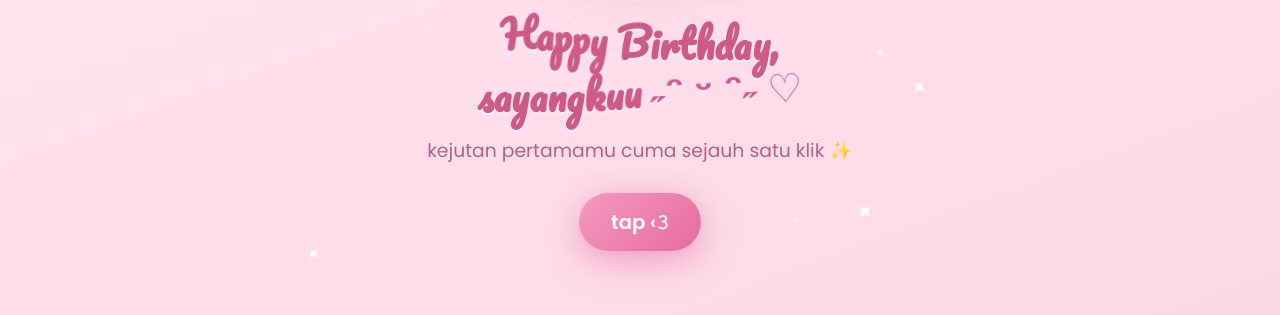
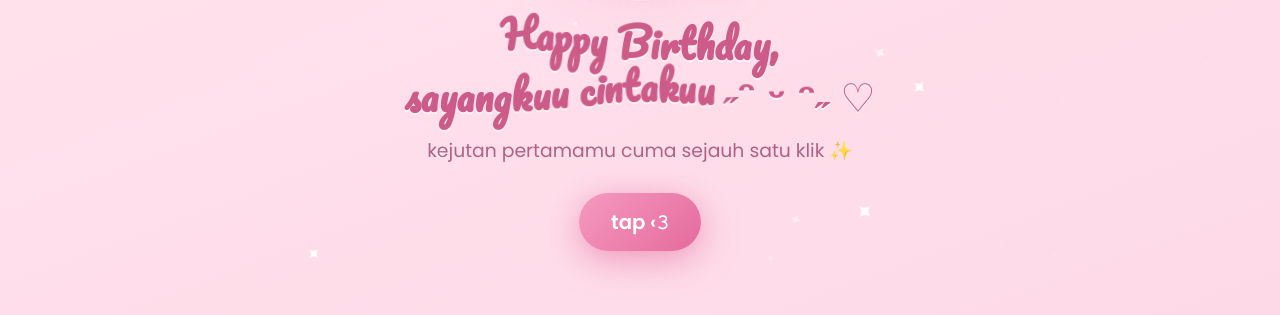
Before and after one commit to keyputt22/birthdayrenita, a plain HTML site: page birthday/index.html in a window 1280 px wide. Shown: the part 377-692 px from the top of the page. Drawn offline with nearby package versions, Linux system fonts and the light colour scheme.

Commit message:
Update index.html
Signed-off-by: keyputt22 <keyllaputri64@gmail.com>

```diff
--- a/birthday/index.html
+++ b/birthday/index.html
@@ -93,7 +93,7 @@ html{font-size:clamp(16px,calc(10px + 1.1vmin),26px)}
 <!-- HALAMAN 1: intro. Ganti teks judul di data-t (pakai | untuk ganti baris) dan kalimat di <p class="sub"> -->
 <div class="page active" id="p1">
   <div class="big20"><img src="1.gif" alt="" class="gif"><span class="b20">20</span><div class="orbit"><b style="--i:0">💗</b><b style="--i:1">✨</b><b style="--i:2">🌸</b><b style="--i:3">💖</b><b style="--i:4">✨</b><b style="--i:5">🎀</b></div></div>
-  <h1 class="wave" data-t="Happy Birthday,|sayangkuu ˶ᵔ ᵕ ᵔ˶ ♡"></h1>
+  <h1 class="wave" data-t="Happy Birthday,|sayangkuu cintakuu ˶ᵔ ᵕ ᵔ˶ ♡"></h1>
   <p class="sub">kejutan pertamamu cuma sejauh satu klik ✨</p>
   <button class="btn" onclick="go(2)">tap ‹𝟹</button>
 </div>
```
